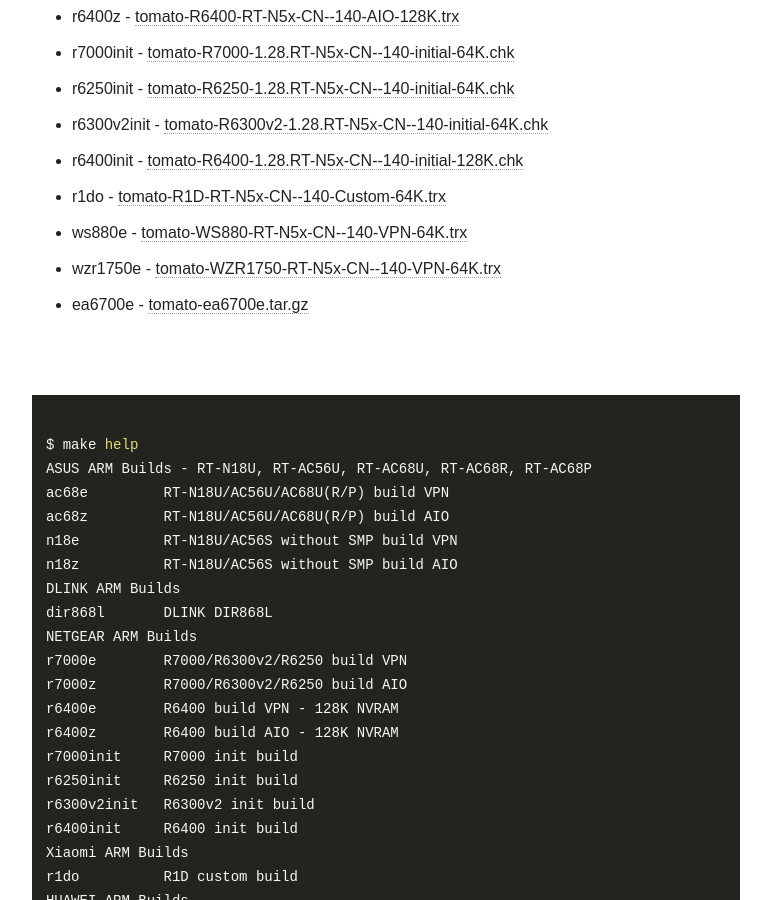
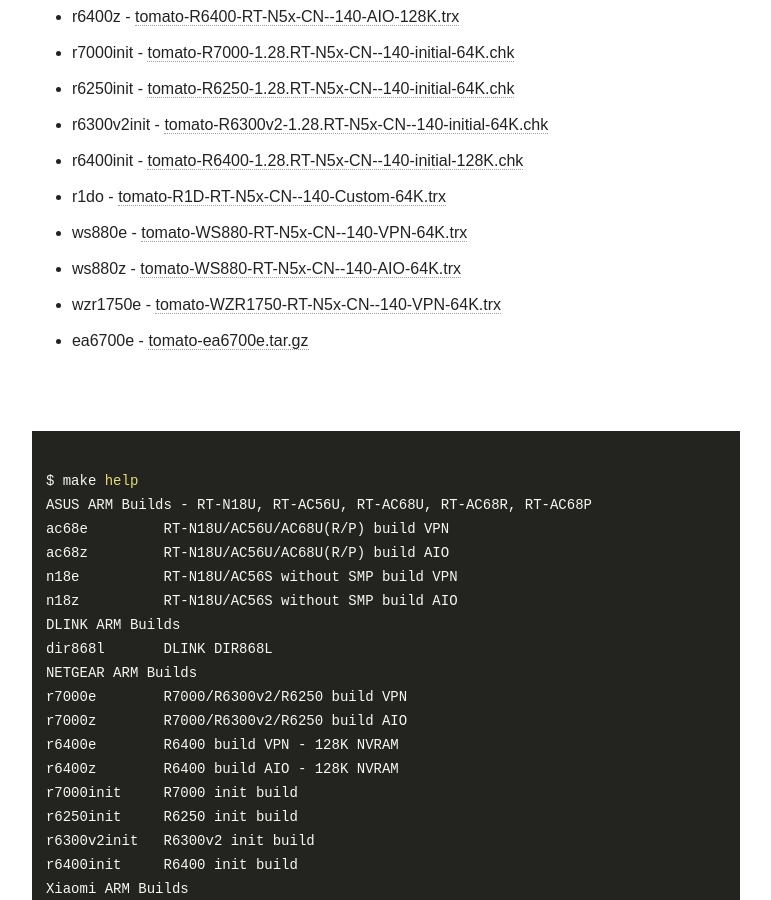
Before and after one commit to oglopss/tomato-arm-ci-jekyll, a Jekyll site: the page built from index.html, in a window 1280 px wide and 900 px high, scrolled down 919 px. Shown: the whole window, without its empty margins (254-1025 px from the left). Built offline with Jekyll 4.4.1, drawn with Linux system fonts in a browser that asks for light colours; nearby versions of some CDN libraries.

Commit message:
Travis build 75 ws880z pushed to gh-pages

```diff
--- a/_data/ss.yml
+++ b/_data/ss.yml
@@ -17,3 +17,4 @@ files:
   - 0003 r7000z tomato-r7000z.tar.gz
   - 0001 ac68z tomato-ac68z.tar.gz
   - 0005 r6400z tomato-R6400-RT-N5x-CN--140-AIO-128K.trx
+  - 0011 ws880z tomato-WS880-RT-N5x-CN--140-AIO-64K.trx
```
Also changed, not shown: 1 other file.
